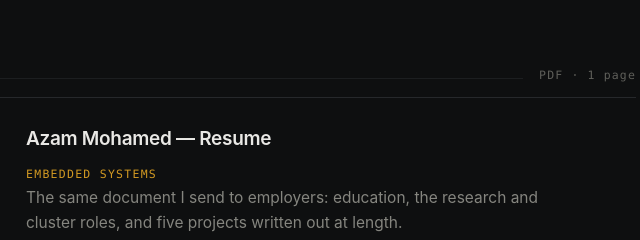
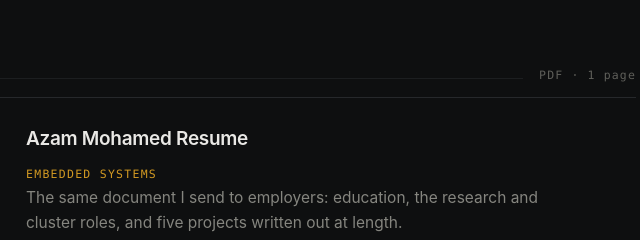
Before and after one commit to Azzu-bear/Azzu-bear.github.io, a plain HTML site: page index.html in a window 1280 px wide. Shown: the part 3360-3600 px from the top of the page, 476-1116 px from the left. Drawn offline with Linux system fonts and the light colour scheme.

Commit message:
Drop the em dash from the resume heading
Matches the other h3s on the page, which are all bare noun
phrases, and the PDF's own filename.

Co-Authored-By: Claude Opus 5 <noreply@anthropic.com>

```diff
--- a/index.html
+++ b/index.html
@@ -779,7 +779,7 @@
       </div>
 
       <div>
-        <h3>Azam Mohamed &mdash; Resume</h3>
+        <h3>Azam Mohamed Resume</h3>
         <span class="lab meta amber">Embedded systems</span>
         <p>
           The same document I send to employers: education, the research
```
